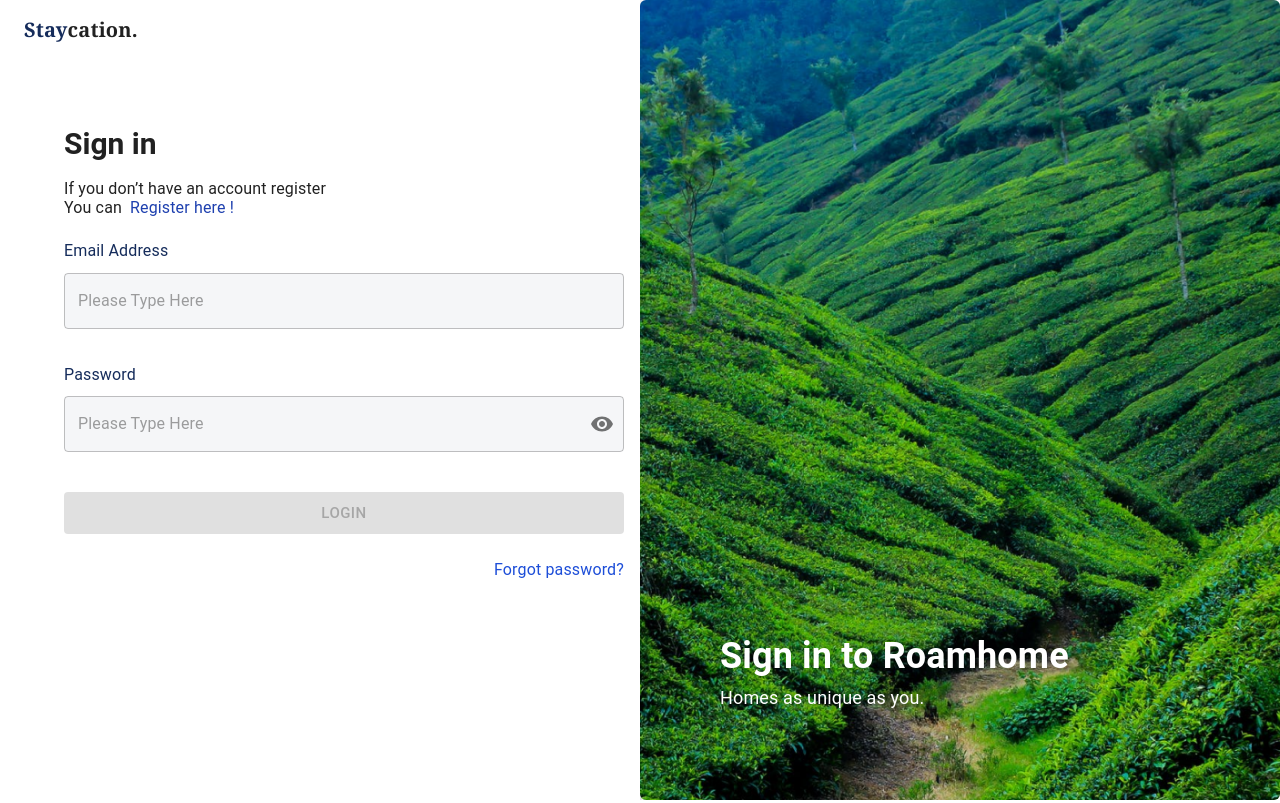
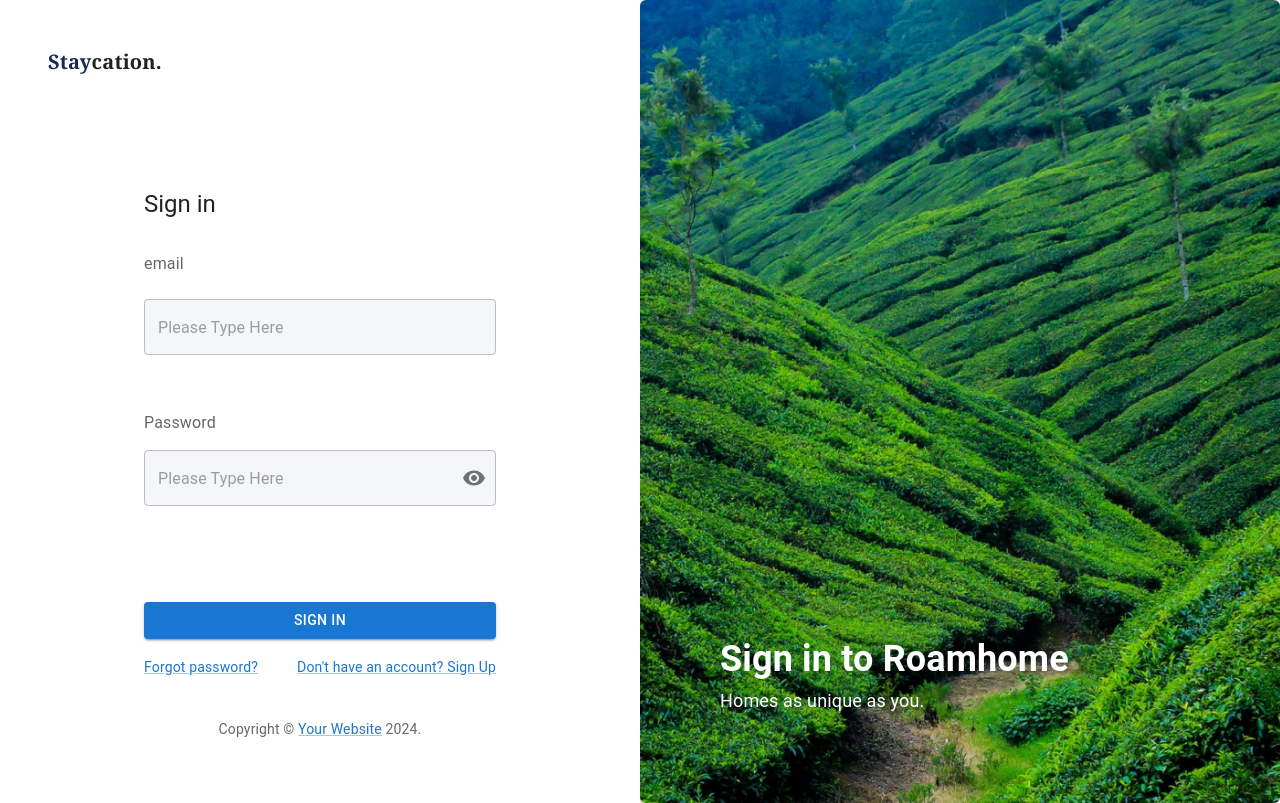
Before and after one commit to RanaFathy123/hotel-app, a React (Vite) app: page /login in a window 1280 px wide. Built offline with nearby package versions, Linux system fonts and the light colour scheme.

Commit message:
forgetandreset

```diff
--- a/src/modules/AuthModule/components/ForgetPass/ForgetPass.tsx
+++ b/src/modules/AuthModule/components/ForgetPass/ForgetPass.tsx
@@ -1,4 +1,5 @@
 import {
+  Alert,
   InputLabel,
   OutlinedInput,
 } from "@mui/material";
@@ -10,7 +11,13 @@ import Link from "@mui/material/Link";
 import Paper from "@mui/material/Paper";
 import { createTheme, ThemeProvider } from "@mui/material/styles";
 import Typography from "@mui/material/Typography";
-import * as React from "react";
+import { emailValidation } from "./../../../../validations/validations";
+import { SubmitHandler, useForm } from "react-hook-form";
+import { FormValuesForgetPass } from "../../../../interfaces/Auth";
+import { axiosInstance } from "../../../../axiosConfig/axiosInstance";
+import { useState } from "react";
+import { toast } from "react-toastify";
+import { useNavigate } from "react-router-dom";
 
 function Copyright(props: any) {
   return (
@@ -33,14 +40,15 @@ const defaultTheme = createTheme();
 
 const ForgetPass = () => {
 
-  const handleSubmit = (event: React.FormEvent<HTMLFormElement>) => {
-    event.preventDefault();
-    const data = new FormData(event.currentTarget);
-    console.log({
-      email: data.get("email"),
-      password: data.get("password"),
-    });
-  };
+  const [loadingBtn, setLoadingBtn] = useState(false);
+  const navigate = useNavigate();
+
+  const {
+    register,
+    handleSubmit,
+    formState: { errors },
+  } = useForm<FormValuesForgetPass>();
+
   const backgroundStyle = {
     backgroundSize: "cover",
     backgroundPosition: "center",
@@ -49,6 +57,22 @@ const ForgetPass = () => {
     flexDirection: "column",
     justifyContent: "flex-end",
     alignItems: "center",
+  };
+
+  const onSubmit: SubmitHandler<FormValuesForgetPass> = async (data) => {
+    // setLoadingBtn(true);
+    try {
+      const response = await axiosInstance.post("admin/users/forgot-password", data);
+      console.log(response);
+      toast.success(response.data.message ||"check your email");
+      navigate("/reset-pass");
+    } catch (error : any) {
+      console.log(error);
+      toast.error(error.response.data.message);
+    }
+    console.log(data);
+
+
   };
 
   return (
@@ -77,7 +101,7 @@ const ForgetPass = () => {
             <Box
               component="form"
               noValidate
-              onSubmit={handleSubmit}
+              onSubmit={handleSubmit(onSubmit)}
               sx={{ mt: 1 }}
             >
               <InputLabel htmlFor="outlined-adornment-email" className="mt-5 my-1">
@@ -90,8 +114,15 @@ const ForgetPass = () => {
                 label="email"
                 placeholder="Please Type Here"
                 className="bg-[#F5F6F8] mb-3"
-                name="email"
+                {...register(
+                  "email",emailValidation
+                )}
               />
+              {errors.email && (
+                <Alert sx={{ mt: 1 }} severity="error">
+                  {errors.email.message?.toString()}
+                </Alert>
+              )}
 
               <Button
                 type="submit"
--- a/src/modules/AuthModule/components/Login/Login.tsx
+++ b/src/modules/AuthModule/components/Login/Login.tsx
@@ -1,8 +1,5 @@
-/* eslint-disable @typescript-eslint/no-explicit-any */
 import { Visibility, VisibilityOff } from "@mui/icons-material";
 import {
-  Alert,
-  CircularProgress,
   IconButton,
   InputAdornment,
   InputLabel,
@@ -12,31 +9,34 @@ import Box from "@mui/material/Box";
 import Button from "@mui/material/Button";
 import CssBaseline from "@mui/material/CssBaseline";
 import Grid from "@mui/material/Grid";
+import Link from "@mui/material/Link";
 import Paper from "@mui/material/Paper";
+import { createTheme, ThemeProvider } from "@mui/material/styles";
 import Typography from "@mui/material/Typography";
-import { ThemeProvider, createTheme } from "@mui/material/styles";
-import { Field, Form, Formik } from "formik";
 import * as React from "react";
-import { Link, useNavigate } from "react-router-dom";
-import { object, string } from "yup";
-import { axiosInstance } from "../../../../axiosConfig/axiosInstance";
-import { toast } from "react-toastify";
-import { AuthContext } from "../../../../context/AuthContext";
-import { FormValuesLogin } from "../../../../interfaces/Auth";
+
+function Copyright(props: any) {
+  return (
+    <Typography
+      variant="body2"
+      color="text.secondary"
+      align="center"
+      {...props}
+    >
+      {"Copyright © "}
+      <Link href="https://mui.com/">Your Website</Link>{" "}
+      {new Date().getFullYear()}
+      {"."}
+    </Typography>
+  );
+}
 
 // TODO remove, this demo shouldn't need to reset the theme.
 const defaultTheme = createTheme();
 
+const Login = () => {
 
-const initalValues: FormValuesLogin = {
-  email: "",
-  password: "",
-};
-const Login = () => {
   const [showPassword, setShowPassword] = React.useState(false);
-  const [loading, setLoading] = React.useState(false);
-  const navigate = useNavigate();
-  const { saveLoginData } = React.useContext(AuthContext);
 
   const handleClickShowPassword = () => setShowPassword((show) => !show);
 
@@ -45,7 +45,14 @@ const Login = () => {
   ) => {
     event.preventDefault();
   };
-
+  const handleSubmit = (event: React.FormEvent<HTMLFormElement>) => {
+    event.preventDefault();
+    const data = new FormData(event.currentTarget);
+    console.log({
+      email: data.get("email"),
+      password: data.get("password"),
+    });
+  };
   const backgroundStyle = {
     backgroundSize: "cover",
     backgroundPosition: "center",
@@ -55,109 +62,58 @@ const Login = () => {
     justifyContent: "flex-end",
     alignItems: "center",
   };
+
   return (
     <ThemeProvider theme={defaultTheme}>
       <Grid container component="main" sx={{ height: "100vh" }}>
         <CssBaseline />
         <Grid item xs={12} sm={6} md={6} component={Paper} elevation={6} square>
-          <h1 className="px-4 py-3 text-xl font-serif font-bold">
+          <h1 className="p-5 text-xl font-serif font-bold">
             <span className="text-[#152C5B]">Stay</span>cation.
           </h1>
           <Box
+            className="px-[0.5em] md:px-[0.5em] lg:px-[5em]"
             sx={{
               my: 8,
               mx: 8,
               display: "flex",
               flexDirection: "column",
-              alignItems: "start",
-              textAlign: "left",
+              justifyContent: "center",
             }}
           >
-            <Typography
-              component="h1"
-              variant="h5"
-              sx={{
-                marginBottom: "0.5em",
-                fontWeight: "bold",
-                fontSize: "30px",
-              }}
-            >
+            <Typography component="h1" variant="h5">
               Sign in
             </Typography>
-            <h1>If you don’t have an account register</h1>
-            <h1 className="mb-3">
-              You can
-              <Link className="text-blue-800 mx-2" to="/register">
-                Register here !
-              </Link>
-            </h1>
-            <Formik
-              initialValues={initalValues}
-              validationSchema={object({
-                email: string()
-                  .required("Please enter email")
-                  .email("Invalid email"),
-                password: string().required("Please enter password"),
-              })}
-              onSubmit={async (values, formikHelpers) => {
-                formikHelpers.resetForm();
-                formikHelpers.setSubmitting(true);
-                setLoading(true);
-
-                try {
-                  let response = await axiosInstance.post(
-                    "/admin/users/login",
-                    values
-                  );
-                  const token = response.data.data.token;
-                  localStorage.setItem("token", token);
-                  saveLoginData();
-                  toast.success(response.data.message || "Login Success");
-                  navigate("/dashboard");
-                } catch (error: any) {
-                  console.log(error);
-                  toast.error(error.response?.data?.message || "Login Fail");
-                  setLoading(false);
-                }
-              }}
+            <Box
+              component="form"
+              noValidate
+              onSubmit={handleSubmit}
+              sx={{ mt: 1 }}
             >
-              {({ errors, isValid, touched, dirty, isSubmitting }) => (
-                <Form>
-                  <InputLabel
-                    htmlFor="outlined-adornment-email"
-                    className="my-2 lg:w-[5rem] xl:w-[10rem]  md:w-[10rem] 2xl:w-[40rem] "
-                  >
-                    <h1 className="text-[#152C5B] mb-1">Email Address</h1>
+              <InputLabel htmlFor="outlined-adornment-email" className="my-4">
+                email
               </InputLabel>
-                  <Field
-                    name="email"
-                    as={OutlinedInput}
+              <OutlinedInput
+                id="outlined-adornment-email"
                 fullWidth
                 type="text"
                 label="email"
                 placeholder="Please Type Here"
-                    className="bg-[#F5F6F8] mb-7"
-                    error={Boolean(errors.email) && Boolean(touched.email)}
+                className="bg-[#F5F6F8] mb-10"
+                name="email"
               />
-                  {errors.email && touched.email ? (
-                    <Alert severity="error" className="mb-4">
-                      {errors.email}
-                    </Alert>
-                  ) : null}
               <InputLabel
                 htmlFor="outlined-adornment-password "
-                    className="my-2 lg:w-[5rem] xl:w-[35rem]  md:w-[10rem] 2xl:w-[40rem]"
+                className="my-3"
               >
-                    <h1 className="text-[#152C5B] mb-1">Password</h1>
+                Password
               </InputLabel>
-                  <Field
+              <OutlinedInput
+                id="outlined-adornment-password"
+                fullWidth
                 name="password"
-                    as={OutlinedInput}
                 placeholder="Please Type Here"
-                    className="bg-[#F5F6F8] mb-10"
-                    variant="outlined"
-                    color="primary"
-                    fullWidth
+                className="bg-[#F5F6F8]"
                 type={showPassword ? "text" : "password"}
                 endAdornment={
                   <InputAdornment position="end">
@@ -172,36 +128,30 @@ const Login = () => {
                   </InputAdornment>
                 }
                 label="Password"
-                    error={
-                      Boolean(errors.password) && Boolean(touched.password)
-                    }
               />
-                  {errors.password && touched.password ? (
-                    <Alert severity="error" className="mb-4">
-                      {errors.password}
-                    </Alert>
-                  ) : null}
+
               <Button
                 type="submit"
+                fullWidth
                 variant="contained"
-                    color="primary"
-                    fullWidth
-                    className="mt-[2em]"
-                    size="large"
-                    disabled={isSubmitting || !isValid || !dirty}
+                sx={{ mt: 12, mb: 2 }}
               >
-                    {loading ? <CircularProgress disableShrink /> : "Login"}
+                Sign In
               </Button>
               <Grid container>
-                    <Grid item xs className="text-end text-blue-700 py-4">
-                      <Link to="/forget-pass" className="mt-5">
+                <Grid item xs>
+                  <Link href="#" variant="body2">
                     Forgot password?
                   </Link>
                 </Grid>
+                <Grid item>
+                  <Link href="#" variant="body2">
+                    {"Don't have an account? Sign Up"}
+                  </Link>
                 </Grid>
-                </Form>
-              )}
-            </Formik>
+              </Grid>
+              <Copyright sx={{ mt: 5 }} />
+            </Box>
           </Box>
         </Grid>
         <Grid
@@ -223,7 +173,7 @@ const Login = () => {
             <h1 className="font-bold line-clamp-6 md:text-2xl lg:text-4xl">
               Sign in to Roamhome
             </h1>
-            <h1 className="text-lg my-2 ">Homes as unique as you.</h1>
+            <h1 className="text-lg my-2">Homes as unique as you.</h1>
           </Box>
         </Grid>
       </Grid>
--- a/src/modules/AuthModule/components/ResetPass/ResetPass.tsx
+++ b/src/modules/AuthModule/components/ResetPass/ResetPass.tsx
@@ -1,9 +1,12 @@
 import { Visibility, VisibilityOff } from "@mui/icons-material";
 import {
+  Alert,
+  FormControl,
   IconButton,
   InputAdornment,
   InputLabel,
   OutlinedInput,
+  TextField,
 } from "@mui/material";
 import Box from "@mui/material/Box";
 import Button from "@mui/material/Button";
@@ -14,28 +17,19 @@ import Paper from "@mui/material/Paper";
 import { createTheme, ThemeProvider } from "@mui/material/styles";
 import Typography from "@mui/material/Typography";
 import * as React from "react";
-
-function Copyright(props: any) {
-  return (
-    <Typography
-      variant="body2"
-      color="text.secondary"
-      align="center"
-      {...props}
-    >
-      {"Copyright © "}
-      <Link href="https://mui.com/">Your Website</Link>{" "}
-      {new Date().getFullYear()}
-      {"."}
-    </Typography>
-  );
-}
+import { SubmitHandler, useForm } from "react-hook-form";
+import { FormDataResetPass } from "../../../../interfaces/Auth";
+import { emailValidation, passwordValidation } from "./../../../../validations/validations";
+import { useNavigate } from "react-router-dom";
+import { toast } from "react-toastify";
+import { axiosInstance } from "../../../../axiosConfig/axiosInstance";
 
 // TODO remove, this demo shouldn't need to reset the theme.
 const defaultTheme = createTheme();
 
 const ResetPass = () => {
 
+  const navigate = useNavigate();
   const [showPassword, setShowPassword] = React.useState(false);
   const [showConfirmPassword, setShowConfirmPassword] = React.useState(false);
 
@@ -43,6 +37,17 @@ const ResetPass = () => {
 
   const handleClickShowConfirmassword = () => setShowConfirmPassword((show) => !show);
 
+  const {
+    register,
+    handleSubmit,
+    watch,
+    formState: { errors },
+  } = useForm<FormDataResetPass>();
+
+  const validatePasswordMatch = (value: unknown) => {
+    const password = watch("password");
+    return value === password || "Confirm Password doesn't match Password";
+  };
 
   function handleMouseDownPassword(event: React.MouseEvent<HTMLButtonElement>) {
     event.preventDefault();
@@ -50,14 +55,7 @@ const ResetPass = () => {
   function handleMouseDownConfirmPassword(event: React.MouseEvent<HTMLButtonElement>) {
     event.preventDefault();
   }
-  const handleSubmit = (event: React.FormEvent<HTMLFormElement>) => {
-    event.preventDefault();
-    const data = new FormData(event.currentTarget);
-    console.log({
-      email: data.get("email"),
-      password: data.get("password"),
-    });
-  };
+
   const backgroundStyle = {
     backgroundSize: "cover",
     backgroundPosition: "center",
@@ -66,6 +64,19 @@ const ResetPass = () => {
     flexDirection: "column",
     justifyContent: "flex-end",
     alignItems: "center",
+  };
+
+  const onSubmit: SubmitHandler<FormDataResetPass> = async (data) => {
+    // setLoadingBtn(true);
+    try {
+      const response = await axiosInstance.post("/admin/users/reset-password", data);
+      toast.success(response.data.message ||"Password changed successfully");
+      navigate("/login");
+    } catch (error : any) {
+      toast.error(error.response.data.message || "error");
+    }
+    console.log(data);
+
   };
 
   return (
@@ -93,11 +104,12 @@ const ResetPass = () => {
             <p className="mt-4">If you already have an account register <br /> You can <span className="text-[red]">Login here !</span></p>
             <Box
               component="form"
+              onSubmit={handleSubmit(onSubmit)}
               noValidate
-              onSubmit={handleSubmit}
               sx={{ mt: 1 }}
             >
-              <InputLabel htmlFor="outlined-adornment-email" className="my-1">
+
+            <InputLabel htmlFor="outlined-adornment-email" className="my-1">
                 email
               </InputLabel>
               <OutlinedInput
@@ -107,8 +119,15 @@ const ResetPass = () => {
                 label="email"
                 placeholder="Please Type Here"
                 className="bg-[#F5F6F8] mb-3"
-                name="email"
+                {...register(
+                  "email",emailValidation
+                )}
               />
+              {errors.email && (
+                <Alert sx={{ mt: 1 }} severity="error">
+                  {errors.email.message?.toString()}
+                </Alert>
+              )}
 
               <InputLabel htmlFor="outlined-adornment-email" className="my-1">
                 OTP
@@ -120,8 +139,15 @@ const ResetPass = () => {
                 label="OTP"
                 placeholder="Please Type Here"
                 className="bg-[#F5F6F8] mb-3"
-                name="OTP"
+                {...register("seed", {
+                  required: "Invalid OTP",
+                })}
               />
+              {errors.seed && (
+                <Alert sx={{ mt: 1 }} severity="error">
+                  {errors.seed.message?.toString()}
+                </Alert>
+              )}
 
               <InputLabel
                 htmlFor="outlined-adornment-password "
@@ -132,9 +158,9 @@ const ResetPass = () => {
               <OutlinedInput
                 id="outlined-adornment-password"
                 fullWidth
-                name="password"
                 placeholder="Please Type Here"
                 className="bg-[#F5F6F8] mb-3"
+                {...register("password",passwordValidation)}
                 type={showPassword ? "text" : "password"}
                 endAdornment={
                   <InputAdornment position="end">
@@ -150,6 +176,11 @@ const ResetPass = () => {
                 }
                 label="Password"
               />
+              {errors.password && (
+                <Alert sx={{ mt: 1 }} severity="error">
+                  {errors.password.message?.toString()}
+                </Alert>
+              )}
 
               <InputLabel
                 htmlFor="outlined-adornment-password "
@@ -160,10 +191,13 @@ const ResetPass = () => {
               <OutlinedInput
                 id="outlined-adornment-password"
                 fullWidth
-                name="Confirm Password"
                 placeholder="Please Type Here"
                 className="bg-[#F5F6F8]"
                 type={showConfirmPassword ? "text" : "password"}
+                {...register("confirmPassword", {
+                  required: "confirmPassword is required",
+                  validate: validatePasswordMatch,
+                })}
                 endAdornment={
                   <InputAdornment position="end">
                     <IconButton
@@ -178,6 +212,11 @@ const ResetPass = () => {
                 }
                 label="Confirm Password"
               />
+              {errors.confirmPassword && (
+                <Alert sx={{ mt: 1 }} severity="error">
+                  {errors.confirmPassword.message?.toString()}
+                </Alert>
+              )}
 
               <Button
                 type="submit"
```
Also changed, not shown: src/interfaces/Auth.ts (+12 -0 lines). Lines whose indentation alone changed are shown as unchanged.
